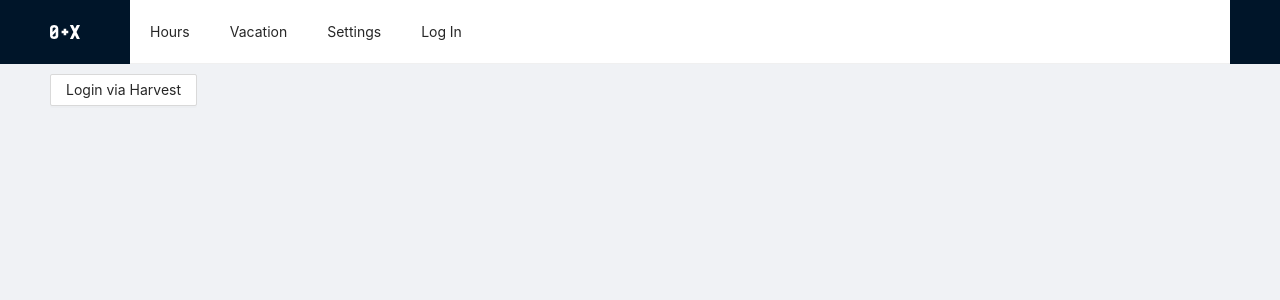
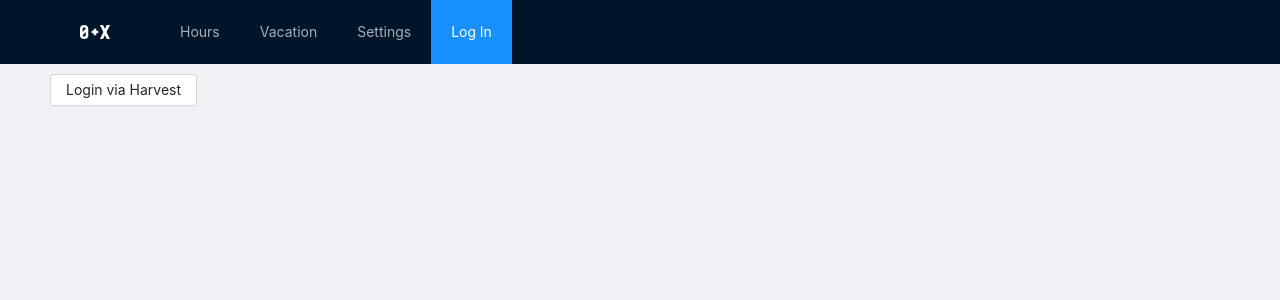
Before and after one commit to zero-plus-x/0x-harvest, a Next.js app: page /login in a window 1280 px wide. Shown: the top 300 px of the page. Built offline with nearby package versions, Linux system fonts and the light colour scheme; no server answers.

Commit message:
Fix header item

```diff
--- a/components/layout/Header.tsx
+++ b/components/layout/Header.tsx
@@ -3,10 +3,12 @@ import { Menu, Layout, Avatar } from "antd";
 import Link from "next/link";
 import Image from "next/image";
 import { logout, useUser } from "../../lib/api";
+import { useRouter } from "next/dist/client/router";
 
 export default function Header() {
   const { data, isLoading } = useUser();
-
+  const router = useRouter();
+  console.log(router.pathname.split("/")[1] || "home");
   return (
     <Layout.Header>
       <div
@@ -15,11 +17,16 @@ export default function Header() {
           width: "80px",
           height: "30px",
           marginTop: 10,
+          marginLeft: 30,
         }}
       >
         <Image src="/0x_logo.svg" height={30} width={30} alt="Logo" />
       </div>
-      <Menu mode="horizontal">
+      <Menu
+        mode="horizontal"
+        theme="dark"
+        selectedKeys={[router.pathname.split("/")[1] || "home"]}
+      >
         <Menu.Item key="home">
           <Link href="/">Hours</Link>
         </Menu.Item>
@@ -33,6 +40,7 @@ export default function Header() {
           <Menu.Item key="login">
             {data ? (
               <span
+                title="Logout"
                 onClick={async () => {
                   await logout();
                   location.reload();
```
